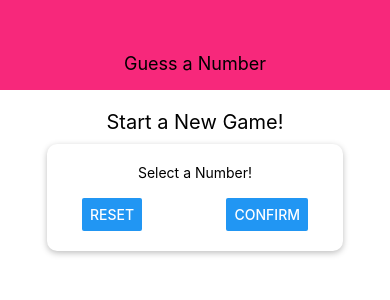
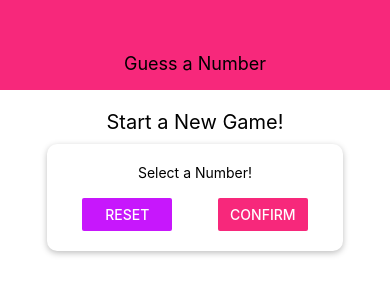
Before and after one commit to ankanSikdar/react-native-guess-a-number, a React Native app: screen / in a window 390 px wide. Shown: the top 300 px of the page. Built offline with nearby package versions, Linux system fonts and the light colour scheme.

Commit message:
Color Theming with Constants

```diff
--- a/components/Header.js
+++ b/components/Header.js
@@ -1,5 +1,6 @@
 import React from "react";
 import { View, Text, StyleSheet } from "react-native";
+import Colors from "../constants/colors";
 
 const Header = (props) => {
   return (
@@ -14,7 +15,7 @@
     width: "100%",
     height: 90,
     paddingTop: 36,
-    backgroundColor: "#f7287b",
+    backgroundColor: Colors.primary,
     alignItems: "center",
     justifyContent: "center",
   },
--- /dev/null
+++ b/constants/colors.js
@@ -0,0 +1,4 @@
+export default {
+  primary: "#f7287b",
+  accent: "#c717fc",
+};
--- a/screens/StartGameScreen.js
+++ b/screens/StartGameScreen.js
@@ -1,6 +1,7 @@
 import React from "react";
 import { View, Text, StyleSheet, TextInput, Button } from "react-native";
 import Card from "../components/Card";
+import Colors from "../constants/colors";
 
 const StartGameScreen = (props) => {
   return (
@@ -10,8 +11,12 @@
         <Text>Select a Number!</Text>
         <TextInput />
         <View style={styles.buttonContainer}>
-          <Button title="Reset" onPress={() => {}} />
-          <Button title="Confirm" onPress={() => {}} />
+          <View style={styles.button}>
+            <Button title="Reset" onPress={() => {}} color={Colors.accent} />
+          </View>
+          <View style={styles.button}>
+            <Button title="Confirm" onPress={() => {}} color={Colors.primary} />
+          </View>
         </View>
       </Card>
     </View>
@@ -39,6 +44,9 @@
     justifyContent: "space-between",
     paddingHorizontal: 15,
   },
+  button: {
+    width: "40%",
+  },
 });
 
 export default StartGameScreen;
```
